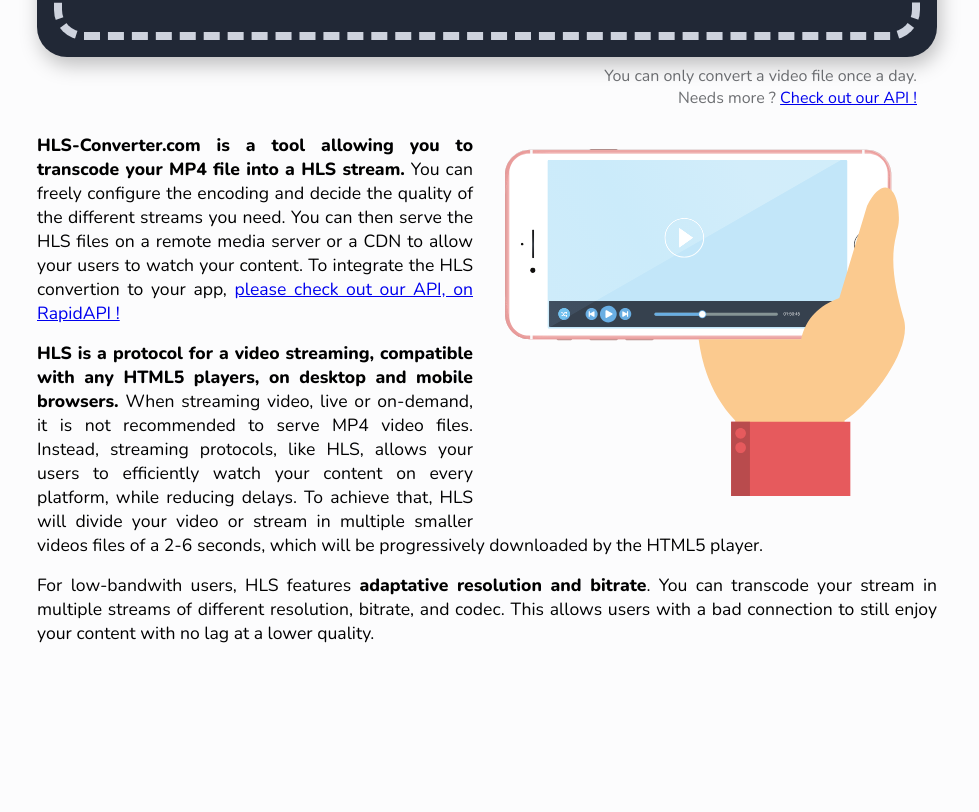
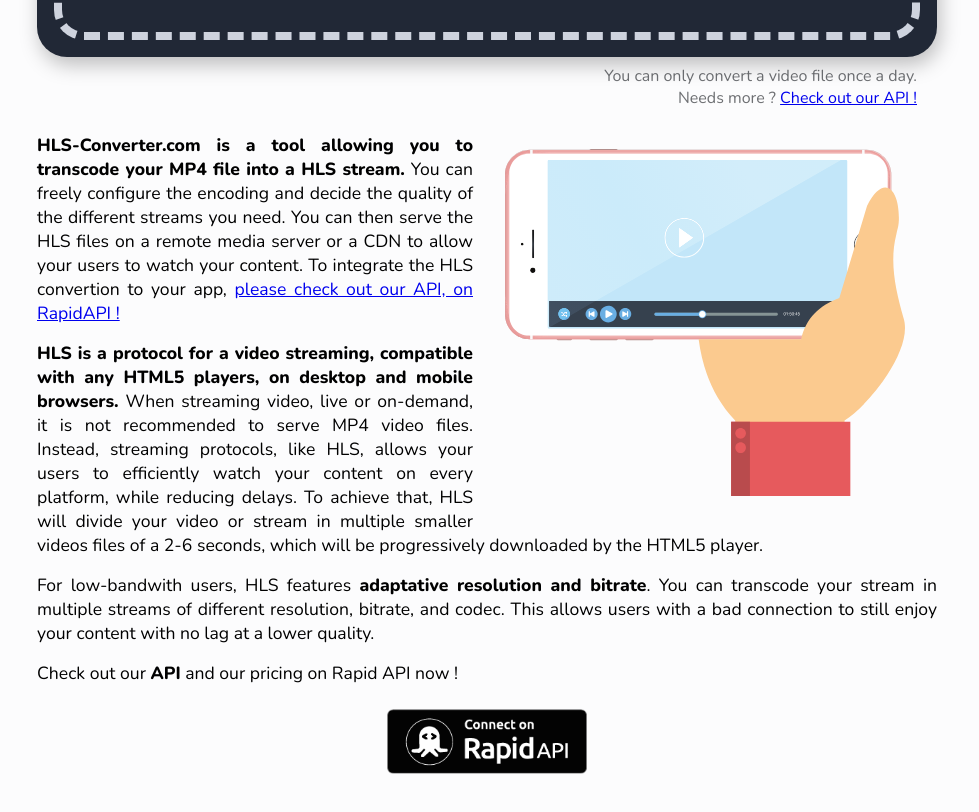
Before and after one commit to rhidra/hls-converter-api, a React (Create React App) app in the folder app/: page / in a window 1280 px wide. Shown: the part 643-1455 px from the top of the page, without its empty margins (153-1132 px from the left). Built offline with nearby package versions, Linux system fonts and the light colour scheme.

Commit message:
Add another call to action button

```diff
--- a/app/src/components/Info.tsx
+++ b/app/src/components/Info.tsx
@@ -42,6 +42,13 @@
           no lag at a lower quality.
         </div>
 
+        <div className="text">
+          Check out our <strong>API</strong> and our pricing on Rapid API now !
+        </div>
+
+        <a href="https://rapidapi.com/rhidra/api/hls-converter" target="_blank" className="call-to-action" rel="noreferrer">
+          <img src="/img/rapidapi-badge-dark.png" width="200" alt="Connect on RapidAPI"/>
+        </a>
       </div>
     </article>
   );
--- a/app/src/styles/pages/_info.scss
+++ b/app/src/styles/pages/_info.scss
@@ -21,7 +21,6 @@
     @include tablet {
       padding: 0 .5rem;
     }
-  }
 
     img {
       width: 400px;
@@ -37,3 +36,10 @@
       }
     }
   }
+
+  .call-to-action {
+    display: flex;
+    justify-content: center;
+    margin-top: 1.5rem;
+  }
+}
```
Lines whose indentation alone changed are shown as unchanged.
